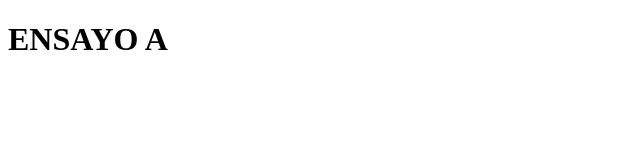
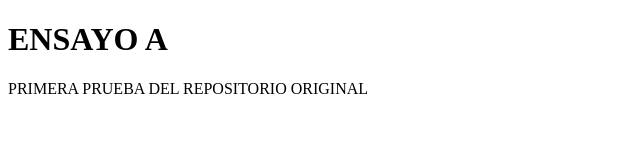
Before and after one commit to CHECO-MP95/ENSAYO-A, a plain HTML site: page index.html in a window 1280 px wide. Shown: the whole page, without its empty margins (0-640 px from the left). Drawn offline with Linux system fonts and the light colour scheme.

Commit message:
primera prueba

```diff
--- a/index.html
+++ b/index.html
@@ -7,5 +7,6 @@
   </head>
   <body>
     <h1>ENSAYO A</h1>
+    <p>PRIMERA PRUEBA DEL REPOSITORIO ORIGINAL</p>
   </body>
 </html>
```
